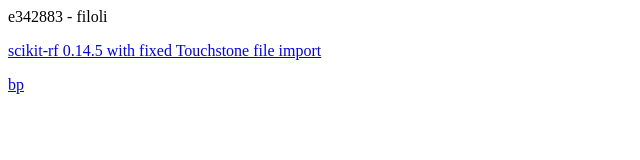
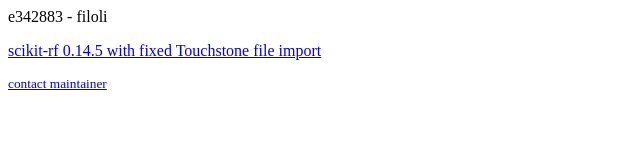
Before and after one commit to e342883/e342883.github.io, a plain HTML site: page index.html in a window 1280 px wide. Shown: the whole page, without its empty margins (0-640 px from the left). Drawn offline with Linux system fonts and the light colour scheme.

Commit message:
Update index.html

```diff
--- a/index.html
+++ b/index.html
@@ -1,3 +1,3 @@
 <p>e342883 - filoli</p>
 <p><a href="https://github.com/e342883/scikit-rf/">scikit-rf 0.14.5 with fixed Touchstone file import</a></p>
-<p><a href="https://github.com/brunston">bp</a></p>
+<p><small><a href="https://github.com/brunston">contact maintainer</a></small></p>
```
